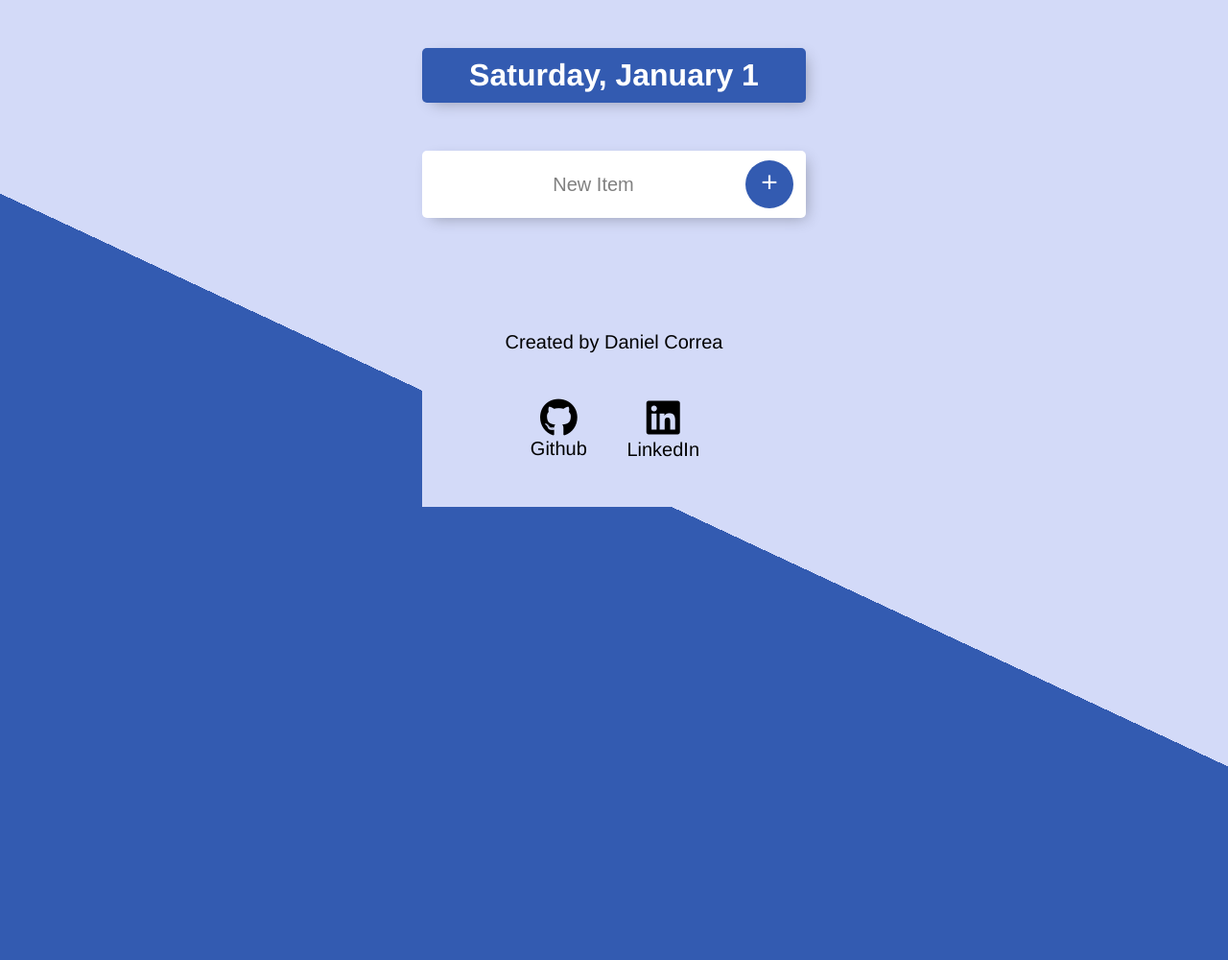
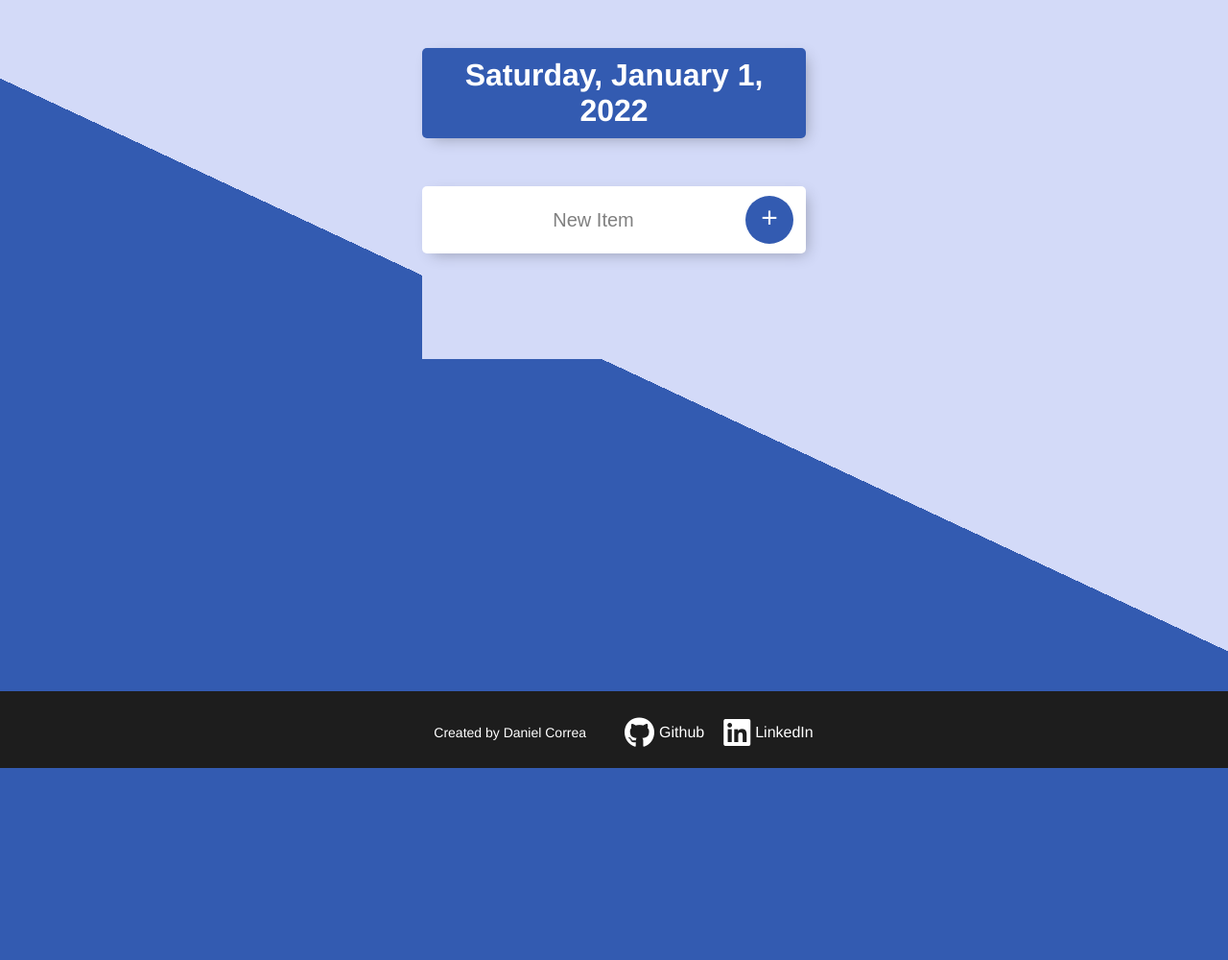
Before and after one commit to danielcr0995/todolist_v1, a Node server app: page / in a window 1280 px wide. Shown: the whole page at 96% size. After the commit the page ends 800 px from the top, so only its background shows below. Run offline with Node 20, Linux system fonts and the light colour scheme; some libraries are stand-ins or nearby versions.

Commit message:
add footer and styles

```diff
--- a/app.js
+++ b/app.js
@@ -10,7 +10,7 @@ let workItems=[];
 app.set('view engine', 'ejs');
 app.use(bodyParser.urlencoded({extended:true})); // read data that is entered in a form
 
-app.use(express.static('public'));
+app.use(express.static('public')); // name of folder where the styles and the images of the webpage are
 
 app.get('/', function(req,res){
 
--- a/date.js
+++ b/date.js
@@ -6,7 +6,9 @@ exports.date=function () {
     const options={
         weekday:'long',
         day:'numeric',
-        month: 'long'
+        month: 'long',
+        year: 'numeric'
+
     };
 
     return today.toLocaleDateString('en-US', options);
--- a/public/css/styles.css
+++ b/public/css/styles.css
@@ -1,7 +1,7 @@
 html {
   background-color: #e4e9fd;
   background-image: -webkit-linear-gradient(65deg, #335bb1 50%, #d3daf8 50%);
-  min-height: 1000px;
+  min-height: 95%;
   font-family: "helvetica neue";
 }
 
@@ -103,7 +103,7 @@ body {
 
 /* FOOTER */
 
-footer {
+/* footer {
   padding: 7% 15%;
 }
 
@@ -131,4 +131,53 @@ footer {
 .author-link:hover {
   text-decoration: underline;
   color: #000;
+} */
+.footer-padding {
+  padding-bottom: 60px;
 }
+
+.footer {
+  position: absolute;
+  text-align: center;
+  bottom: 0;
+  right: 0;
+  left: 0;
+  /* width: 100%; */
+  height: 80px;
+  /* background-color: #546e9e; */
+}
+
+.footer p {
+  margin-top: 0;
+  font-size: 14px;
+  display: flex;
+  align-items: center;
+  justify-content: center;
+  color: #fff;
+}
+
+.footer-items {
+  width: 100%;
+  display: flex;
+  flex-direction: row;
+  align-items: center;
+  justify-content: center;
+  padding: 15px 0 9px;
+  background-color: rgb(29, 29, 29);
+}
+
+.author-link {
+  margin-left: 20px;
+  display: flex;
+  align-items: center;
+  color: #fff;
+  text-decoration: none;
+}
+.author-link:hover {
+  color: #fff;
+  text-decoration: underline;
+}
+
+.icon {
+  padding-right: 5px;
+}
--- a/views/footer.ejs
+++ b/views/footer.ejs
@@ -1,9 +1,13 @@
-    </body>
-    <footer>
-        <p class="author">Created by Daniel Correa</p>
-        <p class="author-links">
-        <a class="author-link" href="https://github.com/danielcr0995"><i class="icon fab fa-github fa-2x"></i>Github</a>
-        <a class="author-link" href="https://www.linkedin.com/in/daniel-correa-8a6263211/"> <i class="icon fab fa-linkedin fa-2x"></i>LinkedIn </a>
-        </p>
-    </footer>
+
+<script src="https://kit.fontawesome.com/8f2dde67d6.js" crossorigin="anonymous"></script>
+<div class="footer-padding"></div>
+  <div class="footer">
+    <div class="footer-items">
+      <p>Created by Daniel Correa</p>
+      <a class="author-link" href="https://github.com/danielcr0995"><i class="icon fab fa-github fa-2x"></i>Github</a>
+      <a class="author-link" href="https://www.linkedin.com/in/daniel-correa-8a6263211/"> <i class="icon fab fa-linkedin fa-2x"></i>LinkedIn </a>
+    </div>
+  </div>
+</div>
+</body>
 </html>
```
